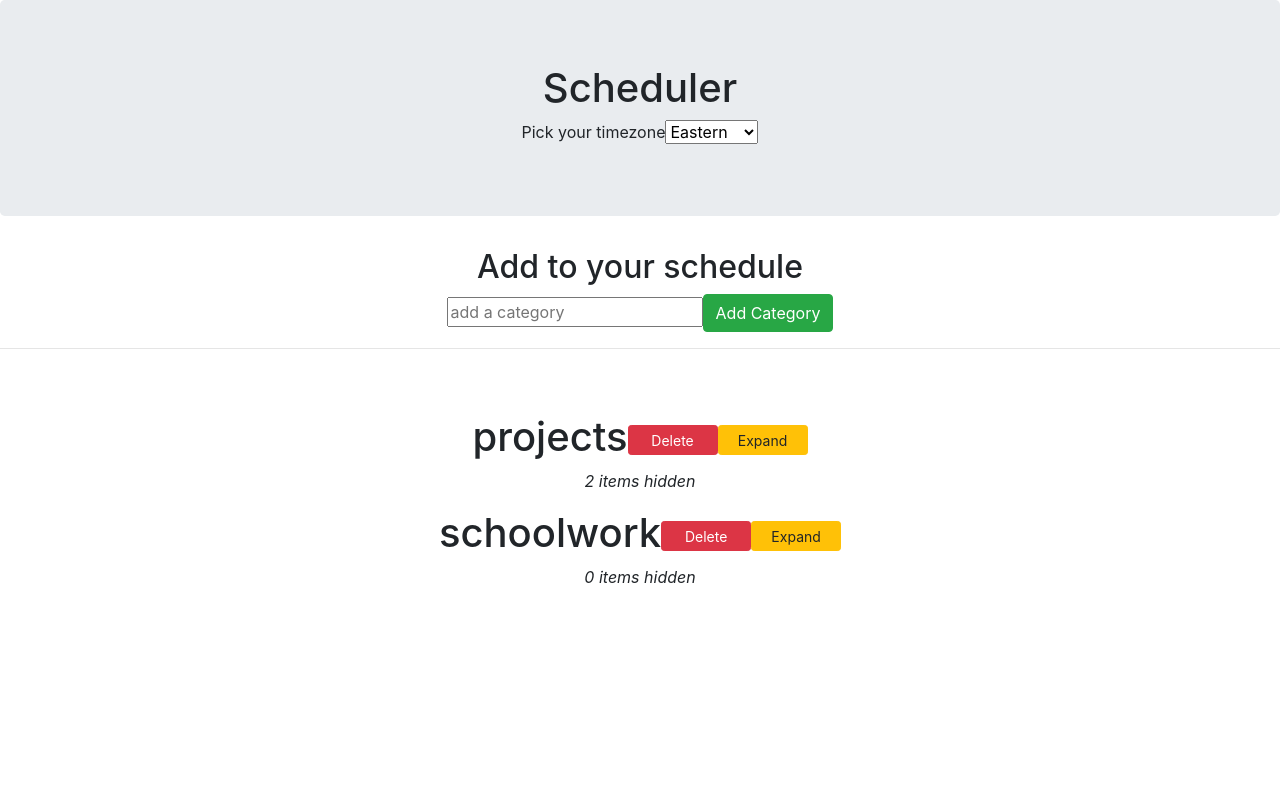
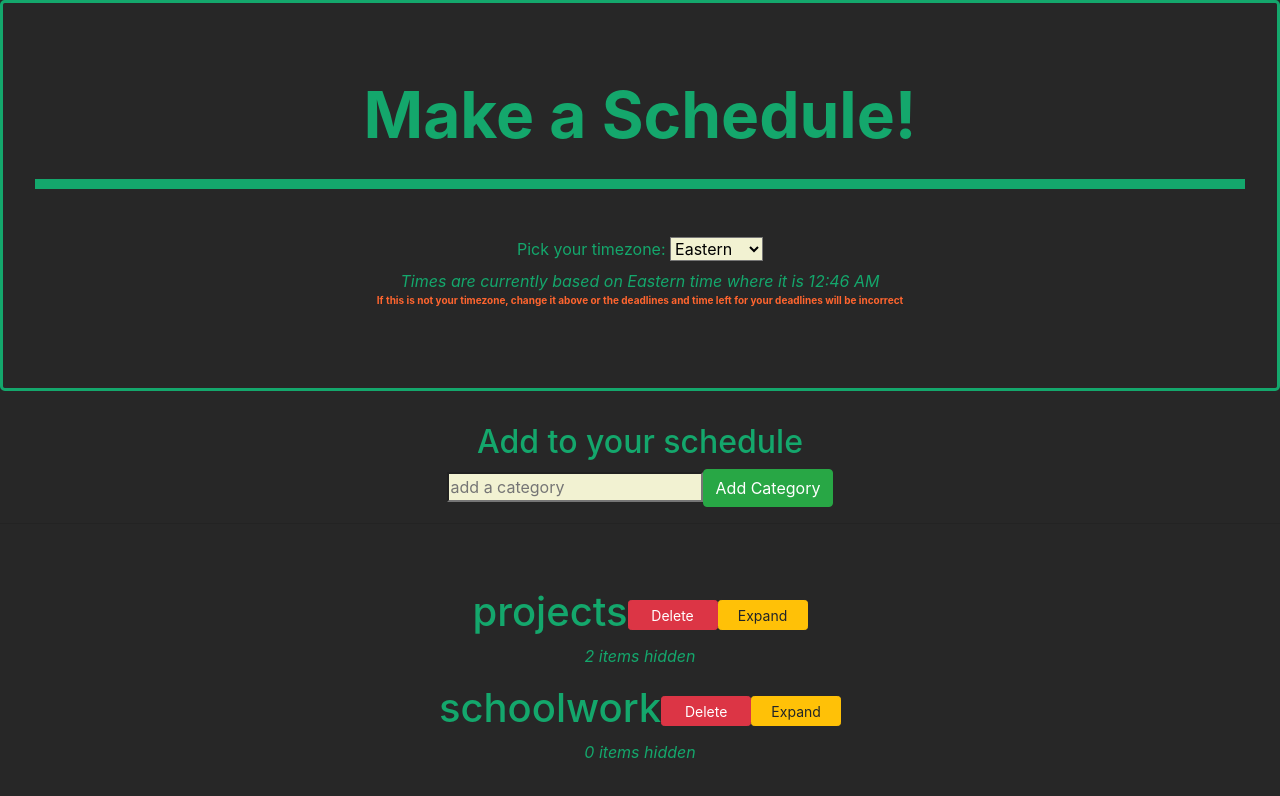
Before and after one commit to zumaad/Django-React-scheduler-with-email-notifications, a React (Create React App) app: page / in a window 1280 px wide. Shown: the top 796 px of the page. Built offline with nearby package versions, Linux system fonts and the light colour scheme.

Commit message:
fixed bugs, polished ui

```diff
--- a/public/index.html
+++ b/public/index.html
@@ -30,7 +30,7 @@
           crossorigin="anonymous">
     <title>Scheduler</title>
   </head>
-  <body>
+  <body class="main" style="margin: 0;height: 100%;">
     <noscript>You need to enable JavaScript to run this app.</noscript>
     <style>
       .btn-sm {
@@ -39,6 +39,7 @@
       }
       .jumbotron {
         text-align: center;
+        border: #14A76C solid;
       }
 
       .align {
@@ -56,6 +57,55 @@
         border-radius: 10px;
         text-align: left;
       }
+
+      .smalltext {
+        font-size: x-small;
+        color: #FF652F;
+      }
+
+      .itemboxheader{
+        text-align: center;
+      }
+
+      .btn-xs {
+        height: 17px;
+        width: 70px;
+        font-size: 10px;
+        padding: 0px;
+        margin-top: 0px;
+
+      }
+
+      .main {
+        background: #272727;
+      }
+
+      .text {
+        color: #14A76C;
+      }
+
+      input,select,.progress {
+        background-color: #f2f2d2;
+      }
+
+      .progress-bar {
+        background-color: #FF652F;
+      }
+
+      .jumbo-text {
+        font-size: 4em;
+        font-weight: bold;
+      }
+
+      .jumbo-line {
+        background: #14A76C;
+        height: 10px;
+      }
+
+      /*.left-bottom {*/
+        /*display: table-cell;*/
+        /*vertical-align: bottom;*/
+      /*}*/
     </style>
     <div id="root"></div>
 
--- a/src/App.js
+++ b/src/App.js
@@ -15,20 +15,16 @@ class App extends React.Component {
             categories: {
                 'projects': {
                     'react scheduler': {
-                        hasDeadline: false,
-                        hasDeadlineHour: false,
                         deadline: '',
-                        deadlineHour: '',
-                        progress: 0,
-                        priority: ''
+                        progress: 10,
+                        priority: '',
+                        key:1
                     },
                     'something idk': {
-                        hasDeadline: false,
-                        hasDeadlineHour: false,
                         deadline: '',
-                        deadlineHour: '',
-                        progress: 0,
-                        priority: ''
+                        progress: 5,
+                        priority: '',
+                        key:2
                     }
                 },
 
@@ -36,8 +32,10 @@ class App extends React.Component {
             },
             potentialCategory: '',
             potentialTask: '',
-            timezone: 'America/New_York',
-
+            timezone:'America/New_York',
+            keyCount:3,
+            timezoneMapping: {'America/Chicago':'Central','America/Denver':'Mountain','America/Los_Angeles':'Pacific',
+                'America/New_York':'Eastern'}
         }
         this.trackCategoryInput = this.trackCategoryInput.bind(this);
         this.addCategory = this.addCategory.bind(this);
@@ -52,16 +50,27 @@ class App extends React.Component {
 
     }
 
+    // cloneObject(obj) {
+    //     let clone = {};
+    //     for (let i in obj) {
+    //         if (obj[i] != null && typeof (obj[i]) == "object" && !(obj[i].constructor.name == 'Date' || obj[i].constructor.name == 'Moment'))
+    //             clone[i] = this.cloneObject(obj[i]);
+    //         else if (obj[i].constructor.name == 'Date') {
+    //             clone[i] = new Date(obj[i].getTime())
+    //         } else if (obj[i].constructor.name == 'Moment') {
+    //             clone[i] = obj[i].clone()
+    //         } else
+    //             clone[i] = obj[i];
+    //     }
+    //     return clone;
+    // }
+
     cloneObject(obj) {
         let clone = {};
         for (let i in obj) {
-            if (obj[i] != null && typeof (obj[i]) == "object" && !(obj[i].constructor.name == 'Date' || obj[i].constructor.name == 'Moment'))
+            if (obj[i] != null && typeof (obj[i]) == "object")
                 clone[i] = this.cloneObject(obj[i]);
-            else if (obj[i].constructor.name == 'Date') {
-                clone[i] = new Date(obj[i].getTime())
-            } else if (obj[i].constructor.name == 'Moment') {
-                clone[i] = obj[i].clone()
-            } else
+            else
                 clone[i] = obj[i];
         }
         return clone;
@@ -95,6 +104,10 @@ class App extends React.Component {
             alert("you need to name your task")
             return
         }
+        this.setState(state => ({
+            keyCount: state.keyCount + 1
+        }))
+
         let categoryToAddTo = e.target.value
         let copiedState = this.cloneObject(this.state);
         copiedState.categories[categoryToAddTo][potentialTask] = {
@@ -103,7 +116,8 @@ class App extends React.Component {
             deadline: '',
             progress: 0,
             priority: '',
-            deadlineHour: ''
+            deadlineHour: '',
+            key:this.state.keyCount
         };
         this.setState(state => ({
             categories: copiedState.categories
@@ -119,7 +133,7 @@ class App extends React.Component {
     deleteTask(nameAndCategory) {
         let category = nameAndCategory.category;
         let taskName = nameAndCategory.name;
-        console.log(category,taskName)
+
         let copiedCategories = this.cloneObject(this.state.categories);
         delete copiedCategories[category][taskName];
 
@@ -149,6 +163,7 @@ class App extends React.Component {
         let newDeadlineHour = itemState.deadlineHour;
         let hasDeadline = itemState.hasDeadline;
         let hasDeadlineHour = itemState.hasDeadlineHour;
+        let key = itemState.id;
 
 
         copiedCategories[itemCategory][itemName] = {
@@ -157,7 +172,8 @@ class App extends React.Component {
             deadline: newDeadline,
             progress: newProgress,
             priority: 'NA',
-            deadlineHour: newDeadlineHour
+            deadlineHour: newDeadlineHour,
+            key:key
         }
 
         this.setState(state => ({
@@ -174,27 +190,33 @@ class App extends React.Component {
 
 
     render() {
-        console.log(this.state.categories.projects)
         return (
-            <div>
-                <div className="jumbotron"><h1>Scheduler</h1>
+            <div className='main'>
+                <div className="jumbotron text main"><p className="jumbo-text"> Make a Schedule!</p>
+                    <div className='jumbo-line'> </div>
+                    <br></br><br></br>
                     <label>
-                        Pick your timezone
-                        <select value={this.state.value} onChange={this.timezoneListener}>
+
+                        Pick your timezone: <select value={this.state.value} onChange={this.timezoneListener}>
                             <option value='America/New_York'> Eastern</option>
                             <option value='America/Chicago'> Central</option>
                             <option value='America/Denver'> Mountain</option>
                             <option value='America/Los_Angeles'>Pacific</option>
                         </select>
                     </label>
+                    <p style={{margin:0}}><i>Times are currently based on {this.state.timezoneMapping[this.state.timezone]} time where it is {moment.tz(this.state.timezone).format("hh:mm A")}</i></p>
+                    <p className={'smalltext'}> <b>If this is not your timezone, change it above or the deadlines and time left for your deadlines will be incorrect </b></p>
+
                 </div>
 
 
-                <div className="align">
+                <div className="align text">
                     <h2>Add to your schedule</h2>
                     <input onChange={this.trackCategoryInput} value={this.state.potentialCategory}
                            placeholder="add a category" type="text"/>
                     <button onClick={this.addCategory} className="btn btn-success"> Add Category</button>
+
+
                     <hr></hr>
                     <br></br>
                     <br></br>
@@ -225,7 +247,7 @@ class CategoryList extends React.Component {
         return (
             <div className="align">
                 {Object.keys(this.props.categories).map((key) =>
-                    <div className="category">
+                    <div className="category text">
                         <Category deleteCategoryFunc={this.props.deleteCategoryFunc}
                                   addTaskFunc={this.props.addTaskFunc}
                                   trackTask={this.props.trackTask} categoryName={key}
@@ -319,6 +341,8 @@ class ItemList extends React.Component {
                               updateItemFunc={this.props.updateItemFunc}
                               timezone={this.props.timezone}
                               collapsed = {this.props.collapsed}
+                              key = {this.props.items[key].key}
+                              id = {this.props.items[key].key}
                         />
                     </div>)}
             </div>
@@ -342,24 +366,25 @@ class Item extends React.Component {
             progress: this.props.task.progress,
             deadlineHour: this.props.task.deadlineHour,
             timezone: this.props.timezone,
-            timer: moment().format()
+            timer: moment().format(),
+            id:this.props.id
+            }
 
-        }
+
+
+
         this.toggleEdit = this.toggleEdit.bind(this);
         this.trackDeadline = this.trackDeadline.bind(this);
         this.trackProgress = this.trackProgress.bind(this);
         this.trackDeadlineHour = this.trackDeadlineHour.bind(this);
         this.combineDate = this.combineDate.bind(this);
-
-
-
     }
 
 
     toggleEdit(pushChanges) {
         if (this.state.inEditingMode && this.state.hasDeadline && this.state.hasDeadlineHour) {
             this.setState({inEditingMode: false})
-        } else if (this.state.inEditingMode && (!this.state.hasDeadline || this.state.hasDeadlineHour)) {
+        } else if (this.state.inEditingMode && (!this.state.hasDeadline || !this.state.hasDeadlineHour)) {
             alert("you have to enter both a deadline date and deadline hour!")
         } else {
             this.setState({inEditingMode: true})
@@ -408,13 +433,12 @@ class Item extends React.Component {
             deadlineHourPlaceHolder = moment(this.state.deadlineHour).format(format)
 
             let currentTime = moment.tz(this.props.timezone)
-            let fullDeadlineDate = this.combineDate(new Date(this.state.deadline), moment(this.state.deadlineHour))
-            // timeLeft = <TimeLeftTimer
-            //     timezone = {this.props.timezone}
-            //     deadlineDate = {fullDeadlineDate}
-            // />
+            let fullDeadlineDate = this.combineDate(new Date(this.state.deadline), moment(this.state.deadlineHour)).tz(this.props.timezone)
 
-            console.log(fullDeadlineDate.isBefore(currentTime))
+            timeLeft = <TimeLeftTimer
+                timezone = {this.props.timezone}
+                deadlineDate = {fullDeadlineDate}
+            />
 
             if (fullDeadlineDate.isBefore(currentTime)) {
                 timeLeft = <b style={{color: 'red'}}>deadline passed!</b>
@@ -431,20 +455,22 @@ class Item extends React.Component {
         if (!this.state.inEditingMode) {
             return (
                 <div className="itembox">
-                    <h5> {this.props.taskName}
-                        <button className="btn btn-success btn-sm" onClick={() => this.toggleEdit(false)}> Edit Task
-                        </button>
-                        <button onClick={() => this.props.deleteTaskFunc({
+                    <div className="itemboxheader">
+                        <h3 style={{margin:0}}> <b>{this.props.taskName}</b></h3>
+                        <button className="btn btn-success btn-xs" onClick={() => this.toggleEdit(false)}> Edit </button>
+                        <button
+                            onClick={() => this.props.deleteTaskFunc({
                             category: this.props.category,
                             name: this.props.taskName
                         })}
-                                className="btn btn-danger btn-sm"> Delete Task
+                            className="btn btn-danger btn-xs"> Delete
                         </button>
-                    </h5>
+                    </div>
+
                     <ul>
                         <li> deadline:{deadline}</li>
-                        <li> current time: {moment.tz(this.props.timezone).hours()}  </li>
-                        <li> time left comp : {timeLeft} </li>
+                        {/*<li> current time: {moment.tz(this.props.timezone).hours()}  </li>*/}
+                        <li> time left: {timeLeft} </li>
                         <li>
                             progress:
                             <div className="progress">
@@ -506,14 +532,9 @@ class TimeLeftTimer extends React.Component {
     }
 
     timer() {
+        console.log('timer runnning')
         let currentTime = moment.tz(this.props.timezone)
-        console.log('current time',currentTime.hours())
-        console.log('current time minutes',currentTime.minutes())
-        console.log('deadline hour',this.props.deadlineDate.hours())
-        console.log('deadline hour minutes',this.props.deadlineDate.minutes())
         let difference = moment.duration(this.props.deadlineDate.diff(currentTime))
-        console.log('difference',difference.asMilliseconds())
-
         this.setState({
             timer: difference.days() + 'd ' + difference.hours() + 'h ' + difference.minutes() + 'm '
                 + difference.seconds() + 's'
```
